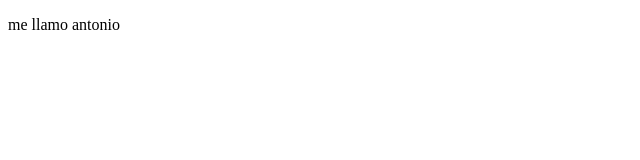
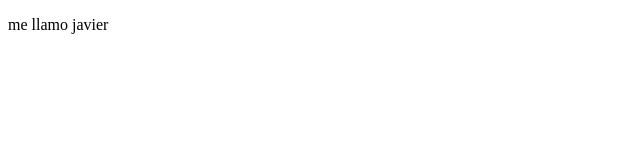
Before and after one commit to javit99/ProyectoDemoCursoPrewok, a plain HTML site: page index.html in a window 1280 px wide. Shown: the full height of the page, 0-640 px from the left. Drawn offline with Linux system fonts and the light colour scheme.

Commit message:
agregue cambios al sitio

```diff
--- a/index.html
+++ b/index.html
@@ -7,6 +7,8 @@
     <title>Mi primera pagina</title>
 </head>
 <body>
-    <p> me llamo antonio</p>
+    <p>
+         me llamo javier
+        </p>
 </body>
 </html>
```
